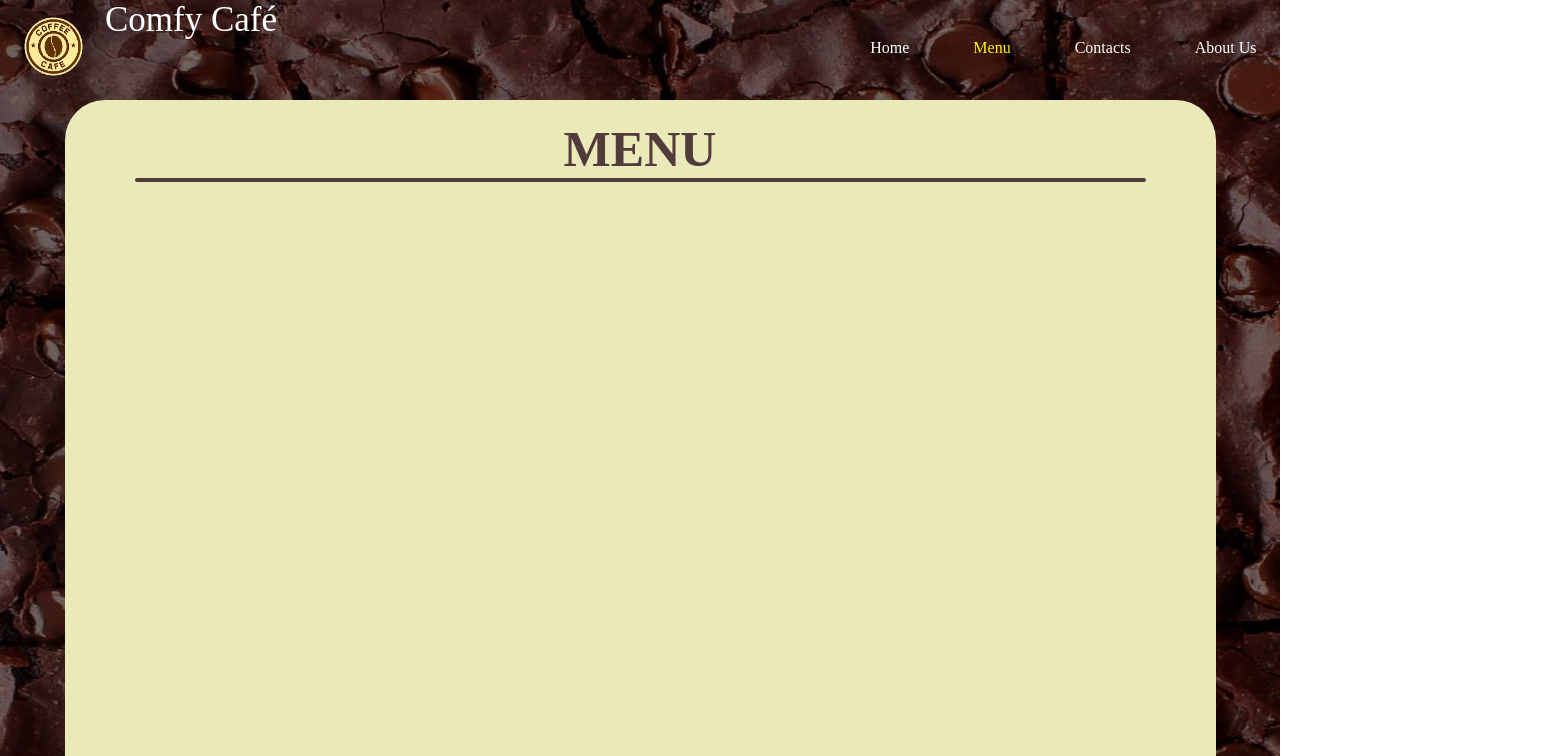
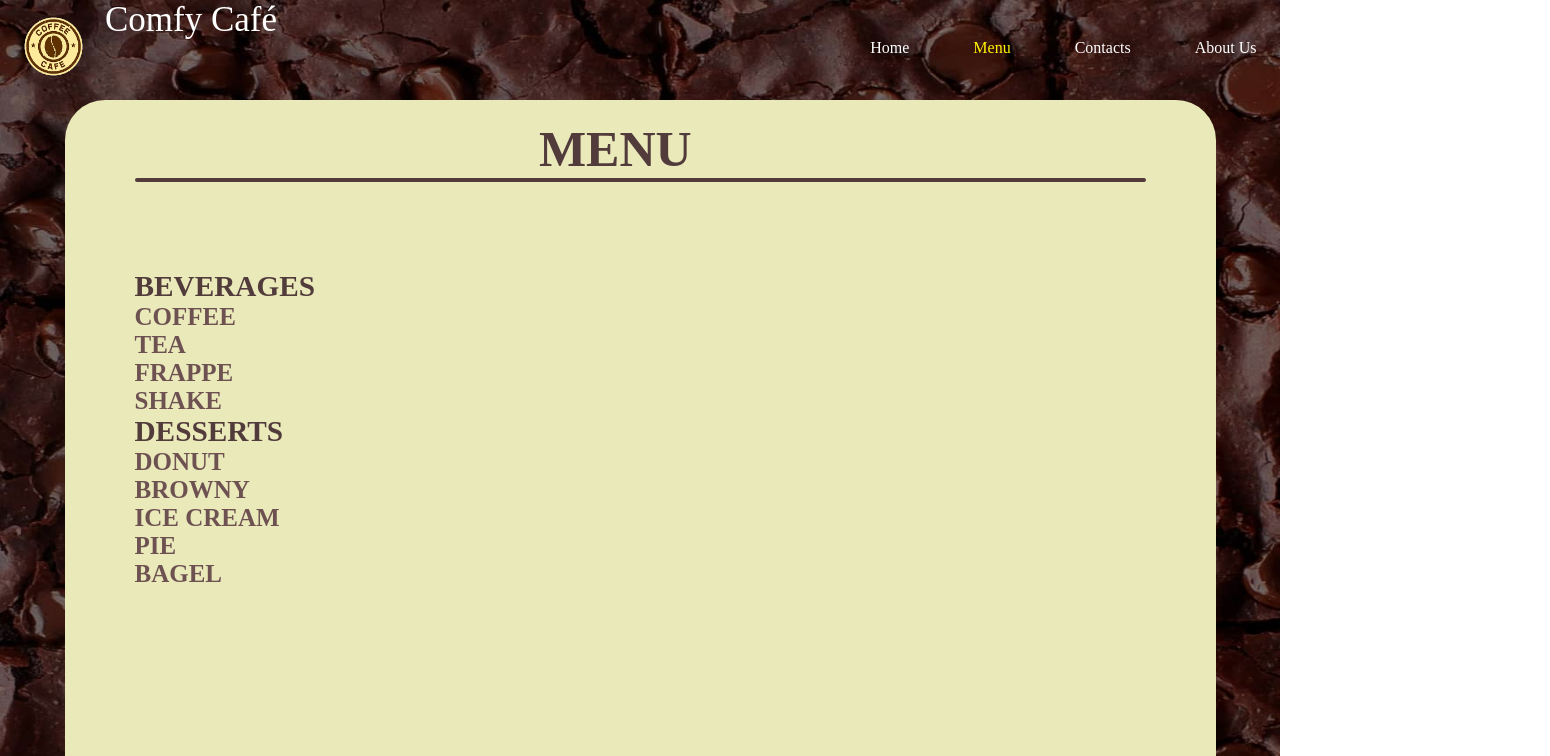
Before and after one commit to Mich-Tapawan/P1-Comfy_Cafe, a plain HTML site: page menu.html in a window 1280 px wide. Shown: the top 756 px of the page, 1550 px wide, since content can reach past the window. Drawn offline with Linux system fonts and the light colour scheme; a web font is replaced by a local one.

Commit message:
Added beverage selector

```diff
--- a/menu.html
+++ b/menu.html
@@ -14,9 +14,9 @@
 <body>
     <img src="Media/menu-bg.jpg" alt="" id="bg">
     <nav id="fixedNav">
-        <img src="Media/logo.png" alt="">
-        <h2>Comfy Café</h2>
-        <ul id="">
+        <img src="Media/logo.png" alt="" id="logo">
+        <h2 id="nav-name">Comfy Café</h2>
+        <ul id="page-links">
             <li><a href="main.html">Home</a></li>
             <li><a href="menu.html" style="color: #FFF500;">Menu</a></li>
             <li><a href="contact.html">Contacts</a></li>
@@ -25,8 +25,30 @@
     </nav>
     <div class="upper">
         <div class="container">
-            <center><h1>MENU</h1></center>
-            <div class="line"></div>
+            <div class="top">
+                <h1>MENU</h1>
+                <div class="line"></div>
+            </div>
+            <div class="content">
+                <div class="categories">
+                    <h3>BEVERAGES</h3>
+                    <ul>
+                        <li>COFFEE</li>
+                        <li>TEA</li>
+                        <li>FRAPPE</li>
+                        <li>SHAKE</li>
+                    </ul>
+                    <h3>DESSERTS</h3>
+                    <ul>
+                        <li>DONUT</li>
+                        <li>BROWNY</li>
+                        <li>ICE CREAM</li>
+                        <li>PIE</li>
+                        <li>BAGEL</li>
+                    </ul>
+                </div>
+                <div class="beverages"></div>
+            </div>
         </div>
     </div>
     <div class="footer">
--- a/menu_script.js
+++ b/menu_script.js
@@ -0,0 +1,37 @@
+document.addEventListener("DOMContentLoaded", function () {
+    var navbar = document.getElementById("fixedNav");
+    var navName = document.getElementById("nav-name");
+    var navLogo = document.getElementById("logo");
+    var navLinks = document.getElementById("page-links");
+
+    window.addEventListener("scroll", function () {
+      if (window.scrollY > 0) {
+        navbar.style.backgroundColor = "#3B2929";
+        navbar.style.height = "80px";
+        navLogo.style.width = "53px";
+        navLogo.style.height = "53px";
+        navLogo.style.left = "50px";
+        navName.style.fontSize = "30px";
+        navName.style.left = "40px";
+        navLinks.style.bottom = "5px";
+        navLinks.style.float = "null";
+      }
+      else {
+        navbar.style.backgroundColor = "transparent";
+        navbar.style.height = "100px";
+        navLogo.style.width = "63px";
+        navLogo.style.height = "63px";
+        navLogo.style.left = "0px";
+        navName.style.fontSize = "35px";
+        navName.style.left = "0px";
+        navLinks.style.bottom = "0px";
+      }
+    });
+  });
+
+  let image = document.getElementById('main-tarp');;
+  let images = ['Media/main-spread1.jpg','Media/main-spread2.jpg','Media/main-spread3.jpg']
+
+  setInterval(function(){
+  let random = Math.floor(Math.random() * images.length);
+  image.src = images[random]}, 5000)
--- a/menu_style.css
+++ b/menu_style.css
@@ -78,6 +78,9 @@ nav ul li a{
     height: 1019px;
     border-radius: 40px;
     padding: 20px 70px;
+    display: flex;
+    flex-direction: column;
+
 }
 
 .line{
@@ -88,9 +91,45 @@ nav ul li a{
 
 }
 
-.container h1{
+.top{
+    height: 120px;
+    display: block;
+    width: 100%;
+}
+
+.top h1{
     color: #513B3B;
     font-size: 50px;
+    position: relative;
+    left: 40%;
+}
+
+.content {
+    display: flex;
+    flex: 1;
+  }
+
+.categories{
+    padding-top: 30px;
+    width: 30%;
+    color: #513B3B;
+    font-size: 25px;
+    font-weight: bold;
+}
+
+.categories li{
+    color: #6E5252;
+}
+
+.categories li:hover{
+    color: white;
+    cursor: pointer;
+}
+
+.beverages{
+    height: 100px;
+    flex: 1;
+    display: grid;
 }
 
 .footer{
```
